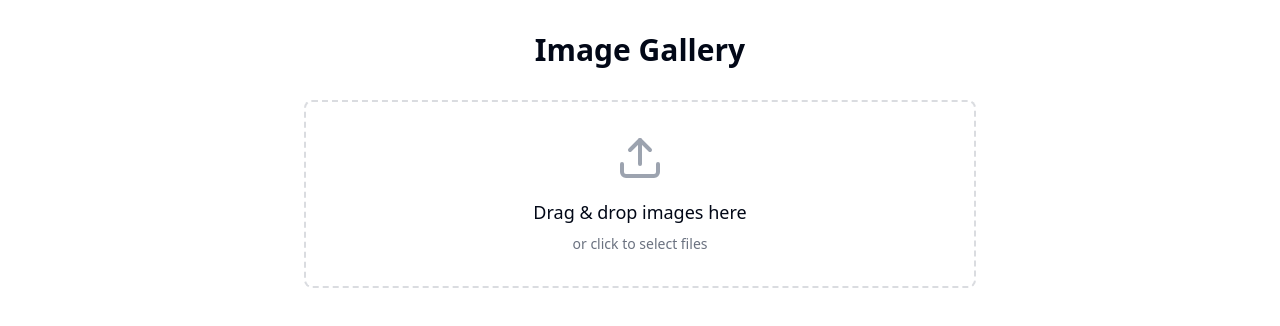
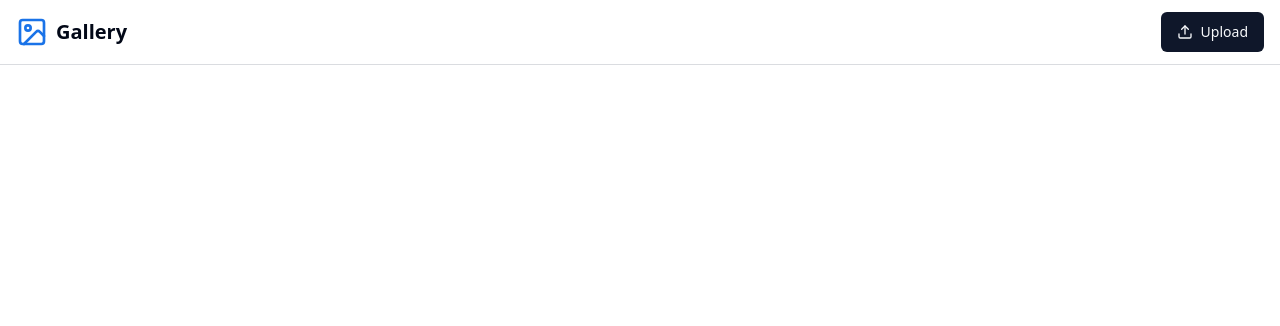
Before and after one commit to velmuruganui/photo-gallery, a React (Vite) app: page / in a window 1280 px wide. Shown: the top 326 px of the page. Built offline with nearby package versions, Linux system fonts and the light colour scheme.

Commit message:
Add header with logo and upload button
Implement a header that includes a left-side logo and a right-side upload button. Below the header, add a section to preview the uploaded image.
[skip gpt_engineer]

```diff
--- a/src/pages/Index.tsx
+++ b/src/pages/Index.tsx
@@ -1,4 +1,6 @@
 import React, { useState } from 'react';
+import { Image, Upload } from 'lucide-react';
+import { Button } from '@/components/ui/button';
 import ImageUpload from '@/components/ImageUpload';
 import ImageGrid from '@/components/ImageGrid';
 import ImagePreview from '@/components/ImagePreview';
@@ -6,10 +8,12 @@ import ImagePreview from '@/components/ImagePreview';
 const Index = () => {
   const [images, setImages] = useState<string[]>([]);
   const [selectedImageIndex, setSelectedImageIndex] = useState<number | null>(null);
+  const [showUploadDialog, setShowUploadDialog] = useState(false);
 
   const handleUpload = (files: File[]) => {
     const newImages = files.map(file => URL.createObjectURL(file));
     setImages(prev => [...prev, ...newImages]);
+    setShowUploadDialog(false);
   };
 
   const handleImageClick = (index: number) => {
@@ -29,12 +33,31 @@ const Index = () => {
   };
 
   return (
-    <div className="container mx-auto py-8">
-      <h1 className="text-3xl font-bold mb-8 text-center">Image Gallery</h1>
+    <div className="min-h-screen flex flex-col">
+      {/* Header */}
+      <header className="border-b border-gallery-border">
+        <div className="container mx-auto px-4 h-16 flex items-center justify-between">
+          <div className="flex items-center gap-2">
+            <Image className="w-8 h-8 text-gallery-accent" />
+            <span className="text-xl font-semibold">Gallery</span>
+          </div>
+          <Button
+            onClick={() => setShowUploadDialog(true)}
+            className="flex items-center gap-2"
+          >
+            <Upload className="w-4 h-4" />
+            Upload
+          </Button>
+        </div>
+      </header>
 
+      {/* Main Content */}
+      <main className="flex-1 container mx-auto py-8">
+        {showUploadDialog && (
           <div className="max-w-2xl mx-auto mb-12">
             <ImageUpload onUpload={handleUpload} />
           </div>
+        )}
 
         <ImageGrid
           images={images}
@@ -50,6 +73,7 @@ const Index = () => {
           hasPrevious={selectedImageIndex !== null && selectedImageIndex > 0}
           hasNext={selectedImageIndex !== null && selectedImageIndex < images.length - 1}
         />
+      </main>
     </div>
   );
 };
```
Lines whose indentation alone changed are shown as unchanged.
